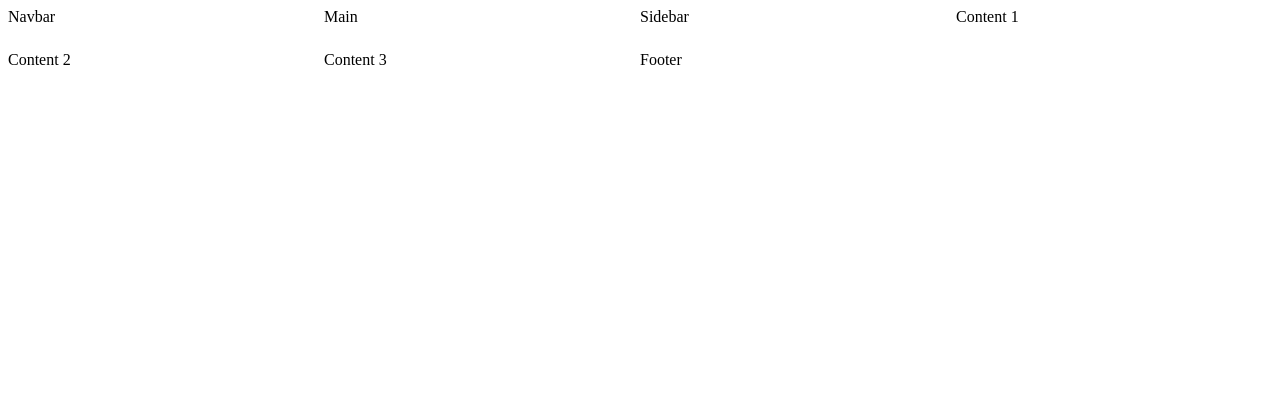
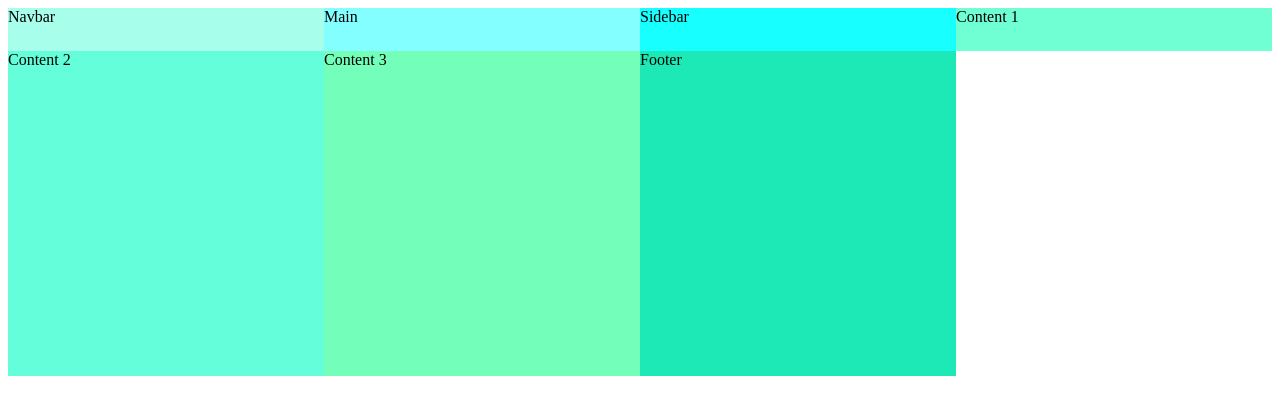
Before and after one commit to RazvanBugoi/grid-layout, a plain HTML site: page src/index.html in a window 1280 px wide. Drawn offline with Linux system fonts and the light colour scheme.

Commit message:
added background color for each element for better visualisation

```diff
--- a/src/css/style.css
+++ b/src/css/style.css
@@ -4,3 +4,31 @@
     grid-template-columns: 1fr 1fr 1fr 1fr;
     grid-template-rows: 0.2fr 1.5fr 1.2fr 0.8fr;
 }
+
+nav {
+    background: #a7ffeb;
+}
+
+main {
+    background: #84ffff;
+}
+
+#sidebar {
+    background: #18ffff;
+}
+
+#content1 {
+    background: #6fffd2;
+}
+
+#content2 {
+    background: #64ffda;
+}
+
+#content3 {
+    background: #73ffba;
+}
+
+footer {
+    background: #1de9b6;
+}
```
